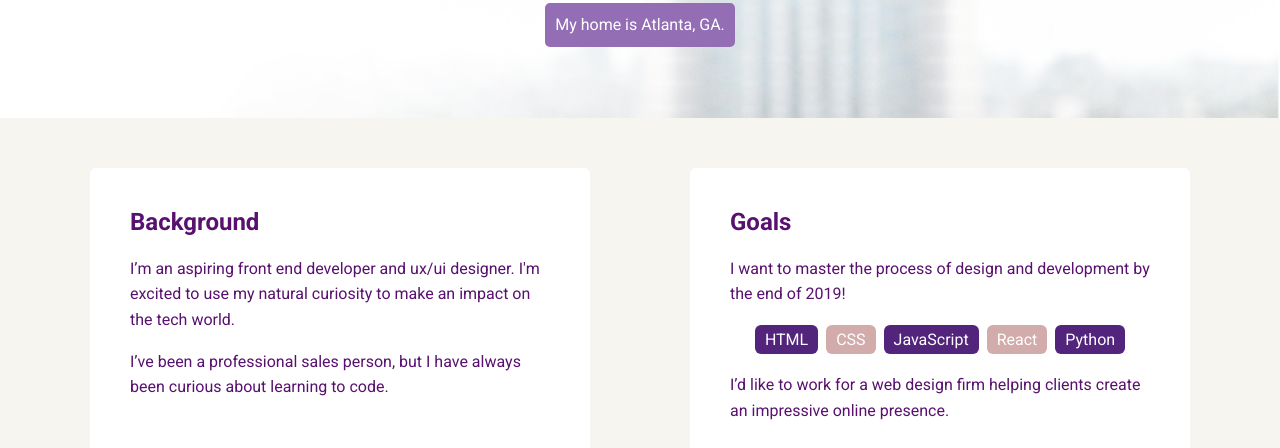
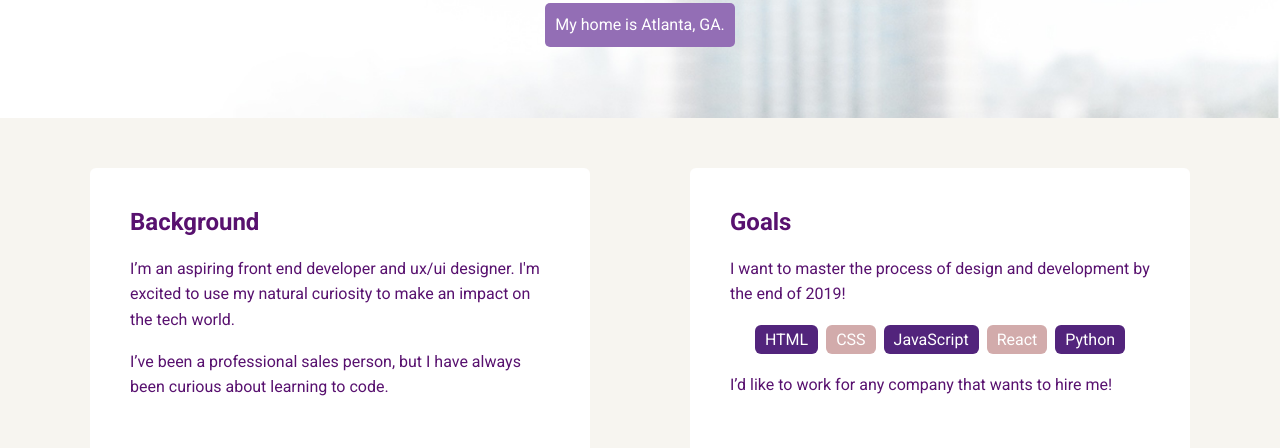
Before and after one commit to kellicodes/techdegree-project-1, a plain HTML site: page index.html in a window 1280 px wide. Shown: the part 352-800 px from the top of the page. Drawn offline with Linux system fonts and the light colour scheme; a web font is replaced by a local one.

Commit message:
updated goals

```diff
--- a/index.html
+++ b/index.html
@@ -39,7 +39,7 @@
           <li>React</li>
           <li>Python</li>
         </ul>
-        <p>I’d like to work for a web design firm helping clients create an impressive online presence.</p>
+        <p>I’d like to work for any company that wants to hire me!</p>
       </div>
 
     </main>
```
